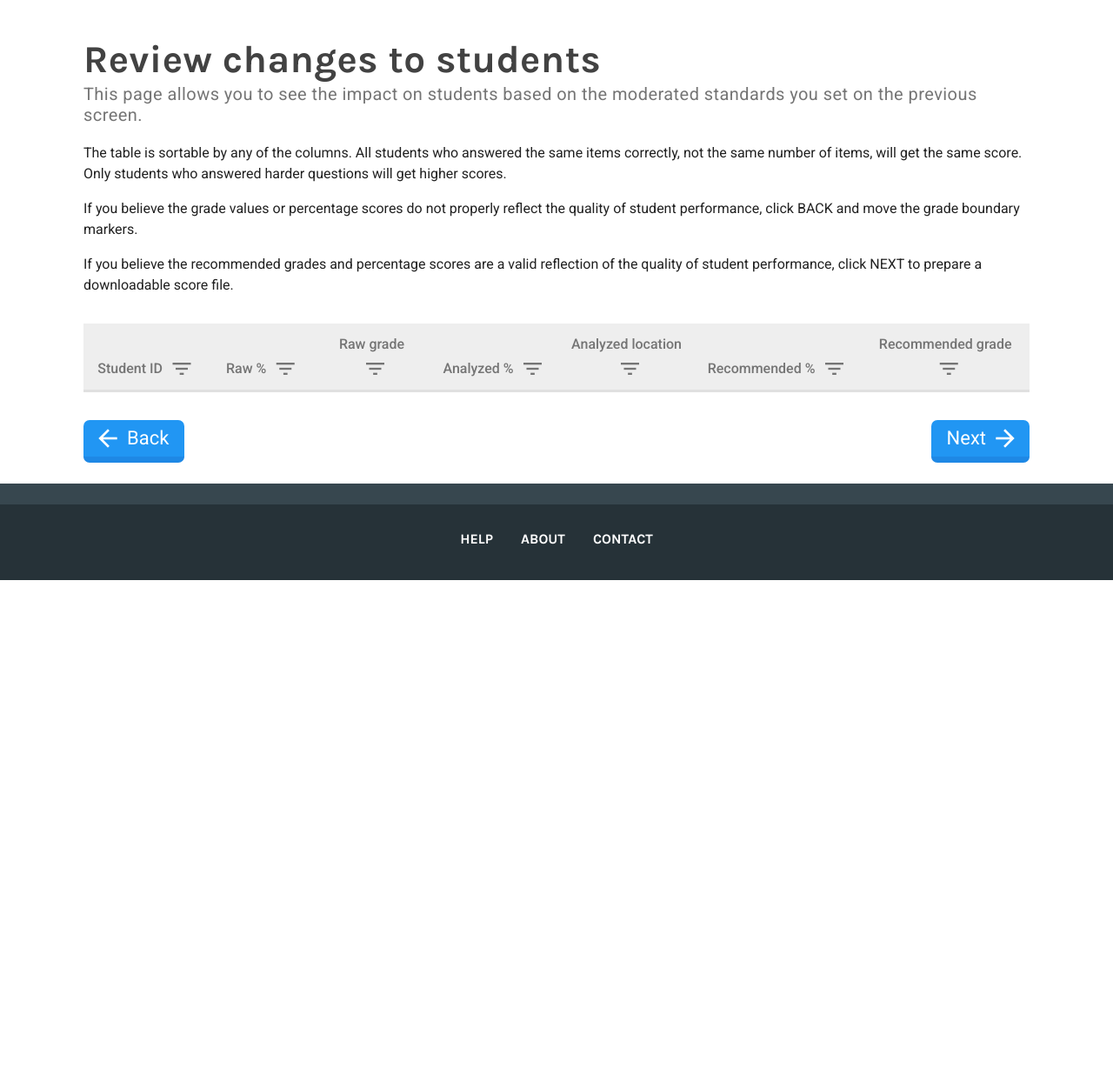
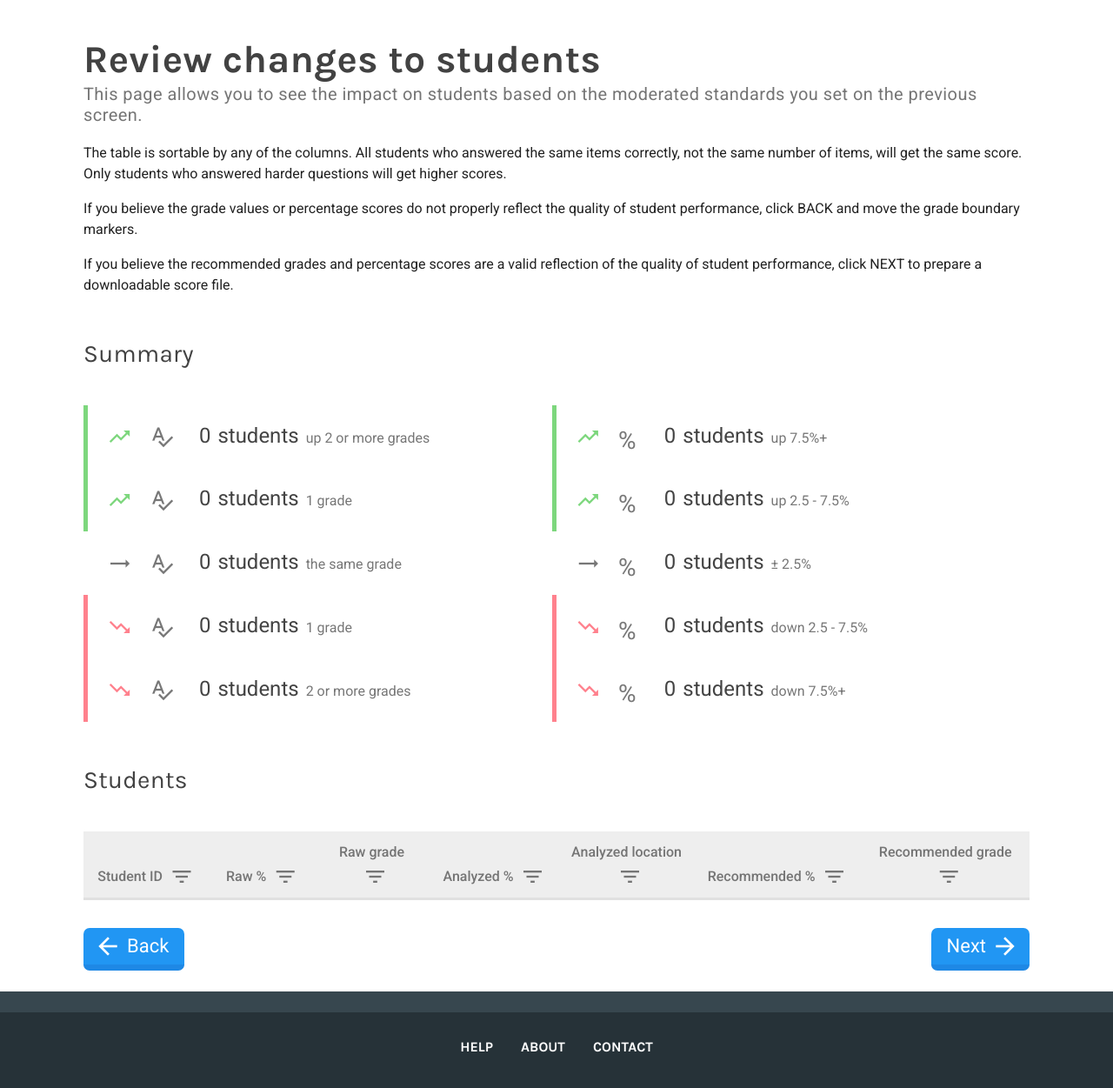
Before and after one commit to genericity/test-analysis, a Flask app: page /review in a window 1280 px wide. Shown: the part 192-1443 px from the top of the page at 87% size. Before the commit the page ends 859 px from the top, so only its background shows below. Run offline with Flask 2, Linux system fonts and the light colour scheme; data that the repository does not hold is empty.

Commit message:
Added functional statistics to the student review page.
- Added statistics to the student review page showing the number of
students up or down a certain number of grades.
- Also shows the number of students up or down a certain percentage.

```diff
--- a/static/css/styles.css
+++ b/static/css/styles.css
@@ -79,6 +79,10 @@ h3 span {
 
 h1 {
     margin: 32px 0 32px 0;
+}
+
+h3 {
+    font-size: 28px;
 }
 
 header h1 {
--- a/static/css/tables.css
+++ b/static/css/tables.css
@@ -1,10 +1,10 @@
-table.sorted-table {
+table.sorted-table, #statistics-table {
 	margin: 2em 0;
 	display: block;
 	width: 100%;
 }
 
-table.sorted-table th, table.sorted-table td {
+table.sorted-table th, table.sorted-table td, #statistics-table td {
 	text-align: center;
 	color: #424242;
 	width: 2000px; /* Ensure tables take up all of the width. */
@@ -93,7 +93,7 @@ table[data-sortable] th:after {
 }
 
 /* Reset table styles. */
-table[data-sortable].sorted-table th:after {
+table[data-sortable].sorted-table th:after, #statistics-table th:after {
 	content: '';
 	border: none;
 	height: initial;
@@ -122,3 +122,69 @@ table[data-sortable] th[data-sorted-direction="ascending"]:after {
 table[data-sortable] th[data-sorted-direction="descending"]:after {
 	content: 'expand_more';
 }
+
+/* Statistics table styles. */
+#statistics-table {
+	border-collapse: collapse;
+}
+
+#statistics-table .table-icon {
+	padding-left: 0.8em;
+}
+
+#statistics-table .good.table-icon {
+	border-left: 5px solid #7dd77d;
+	color: #7dd77d;
+}
+
+#statistics-table .neutral.table-icon {
+	border-left: 5px solid transparent;
+}
+
+#statistics-table .poor.table-icon {
+	border-left: 5px solid #ff818d;
+	color: #ff818d;
+}
+
+#statistics-table td {
+	text-align: left;
+	color: #777;
+	padding-top: 0.8em;
+	padding-bottom: 0.8em;
+}
+
+.table-statistic-number {
+	font-size: 24px;
+	padding: 0 8px;
+	color: #444;
+}
+
+.table-statistic-number:after {
+	content: 'students';
+	padding-left: 8px;
+}
+
+#statistics-table .table-icon, #statistics-table .table-grade, #statistics-table .table-percentage {
+	font-family: 'Material Icons', 'Roboto';
+	font-weight: normal;
+	font-style: normal;
+	line-height: 1;
+	text-transform: none;
+	letter-spacing: normal;
+	word-wrap: normal;
+	white-space: nowrap;
+	direction: ltr;
+
+	/* Support for all WebKit browsers. */
+	-webkit-font-smoothing: antialiased;
+	/* Support for Safari and Chrome. */
+	text-rendering: optimizeLegibility;
+	/* Support for Firefox. */
+	-moz-osx-font-smoothing: grayscale;
+	/* Support for IE. */
+	font-feature-settings: 'liga';
+	visibility: visible;
+	font-size: 28px;
+	width: 2em;
+	padding-right: 0.6em;
+}
--- a/static/js/review.js
+++ b/static/js/review.js
@@ -1,8 +1,61 @@
+let numUpTwoGrades = 0;
+let numUpOneGrade = 0;
+let numNeutralGrade = 0;
+let numDownOneGrade = 0;
+let numDownTwoGrades = 0;
+let numUpTwoPercent = 0;
+let numUpOnePercent = 0;
+let numNeutralPercent = 0;
+let numDownOnePercent = 0;
+let numDownTwoPercent = 0;
+
 studentHandler().then((students) => {
 	// Generate the entire block.
 	let all_students = '';
 	for (const student of students) {
+		// Save statistics.
+		const percentageDifference = student.recommendedPercentage - student.rawPercentage;
+		const gradeDifference = student.gradeToNum(student.newGrade) - student.gradeToNum(student.oldGrade);
+
+		// Grade difference.
+		if (gradeDifference >= 2) {
+			numUpTwoGrades++;
+		} else if (gradeDifference == 1) {
+			numUpOneGrade++;
+		} else if (gradeDifference == -1) {
+			numDownOneGrade++;
+		} else if (gradeDifference <= -2) {
+			numDownTwoGrades++;
+		} else {
+			numNeutralGrade++;
+		}
+
+		// Percentage difference.
+		if (percentageDifference >= 7.5) {
+			numUpTwoPercent++;
+		} else if (percentageDifference >= 2.5 && percentageDifference < 7.5) {
+			numUpOnePercent++;
+		} else if (percentageDifference <= -2.5 && percentageDifference > -7.5) {
+			numDownOnePercent++;
+		} else if (percentageDifference <= -7.5) {
+			numDownTwoPercent++;
+		} else {
+			numNeutralPercent++;
+		}
+		// Generate the row.
 		all_students += student.generateRow();
 	}
 	document.getElementById('student-body').innerHTML = all_students;
+
+	// Push the statistics to the page.
+	document.getElementById('grade-+2').innerHTML = numUpTwoGrades;
+	document.getElementById('grade-+1').innerHTML = numUpOneGrade;
+	document.getElementById('grade-0').innerHTML = numNeutralGrade;
+	document.getElementById('grade--1').innerHTML = numDownOneGrade;
+	document.getElementById('grade--2').innerHTML = numDownTwoGrades;
+	document.getElementById('percentage-+2').innerHTML = numUpTwoPercent;
+	document.getElementById('percentage-+1').innerHTML = numUpOnePercent;
+	document.getElementById('percentage-0').innerHTML = numNeutralPercent;
+	document.getElementById('percentage--1').innerHTML = numDownOnePercent;
+	document.getElementById('percentage--2').innerHTML = numDownTwoPercent;
 });
--- a/static/js/student_row.js
+++ b/static/js/student_row.js
@@ -25,10 +25,12 @@ class StudentRow extends Row {
 
 		// Set variables.
 		this.id = original[0];
-		this.raw_percentage = original[1];
-		this.analyzed_percentage = data[3];
+		this.rawPercentage = original[1];
+		this.analyzedPercentage = original[3];
 		this.location = original[4];
-		this.recommended_percentage = original[5];
+		this.recommendedPercentage = original[5];
+		this.oldGrade = original[2];
+		this.newGrade = original[6];
 	}
 
 	/*
@@ -48,10 +50,10 @@ class StudentRow extends Row {
 			3: 'C+',
 			2: 'C',
 			1: 'C-',
-			0.8: 'D+',
-			0.5: 'D',
-			0.2: 'D-'
+			0: 'D+',
 		};
+		gradeMap[-1] = 'D';
+		gradeMap[-2] = 'D-'
 
 		return parseInt(getKeyByValue(gradeMap, grade), 10);
 	}
@@ -61,8 +63,8 @@ class StudentRow extends Row {
 	*/
 	status() {
 		// Determine if the change to the student is good, bad, or neutral.
-		const newGrade = this.data[6];
-		const oldGrade = this.data[2];
+		const newGrade = this.newGrade;
+		const oldGrade = this.oldGrade;
 
 		// The new grade is better than the old grade.
 		if (this.gradeToNum(newGrade) > this.gradeToNum(oldGrade)) {
@@ -79,6 +81,6 @@ class StudentRow extends Row {
 	* @return {string} A string representing the percentage of correct answers.
 	*/
 	getPercentage() {
-		return 'Raw percentage: ' + roundToPlaces(this.raw_percentage, 2) + '%';
+		return 'Raw percentage: ' + roundToPlaces(this.rawPercentage, 2) + '%';
 	}
 }
--- a/templates/review.html
+++ b/templates/review.html
@@ -14,6 +14,25 @@
                 If you believe the recommended grades and percentage scores are a valid reflection of the quality of student performance, click NEXT to prepare a downloadable score file.
             </p>
             <section id="review">
+                <h3>Summary</h3>
+                <table id="statistics-table">
+                    <tr class="neutral">
+                        <td class="table-icon good table-icon-up">trending_up</td><td class="table-grade">spellcheck</td><td><span class="table-statistic-number" id="grade-+2">0</span>up 2 or more grades</td>
+                        <td class="table-icon good table-icon-down">trending_up</td><td class="table-percentage">%</td><td><span class="table-statistic-number" id="percentage-+2">0</span>up 7.5%+</td></tr>
+                    <tr class="neutral">
+                        <td class="table-icon good table-icon-up">trending_up</td><td class="table-grade">spellcheck</td><td><span class="table-statistic-number" id="grade-+1">0</span>1 grade</td>
+                        <td class="table-icon good table-icon-down">trending_up</td><td class="table-percentage">%</td><td><span class="table-statistic-number" id="percentage-+1">0</span>up 2.5 - 7.5%</td></tr>
+                    <tr class="neutral">
+                        <td class="table-icon neutral table-icon-neutral">trending_flat</td><td class="table-grade">spellcheck</td><td><span class="table-statistic-number" id="grade-0">0</span>the same grade</td>
+                        <td class="table-icon neutral table-icon-down">trending_flat</td><td class="table-percentage">%</td><td><span class="table-statistic-number" id="percentage-0">0</span>&plusmn; 2.5%</td></tr>
+                    <tr class="neutral">
+                        <td class="table-icon poor table-icon-down">trending_down</td><td class="table-grade">spellcheck</td><td><span class="table-statistic-number" id="grade--1">0</span>1 grade</td>
+                        <td class="table-icon poor table-icon-down">trending_down</td><td class="table-percentage">%</td><td><span class="table-statistic-number" id="percentage--1">0</span>down 2.5 - 7.5%</td></tr>
+                    <tr class="neutral">
+                        <td class="table-icon poor table-icon-down">trending_down</td><td class="table-grade">spellcheck</td><td><span class="table-statistic-number" id="grade--2">0</span>2 or more grades</td>
+                        <td class="table-icon poor table-icon-down">trending_down</td><td class="table-percentage">%</td><td><span class="table-statistic-number" id="percentage--2">0</span>down 7.5%+</td></tr>
+                </table>
+                <h3>Students</h3>
                 <table class="sortable-theme-minimal sorted-table" data-sortable>
                     <thead>
                         <tr>
```
